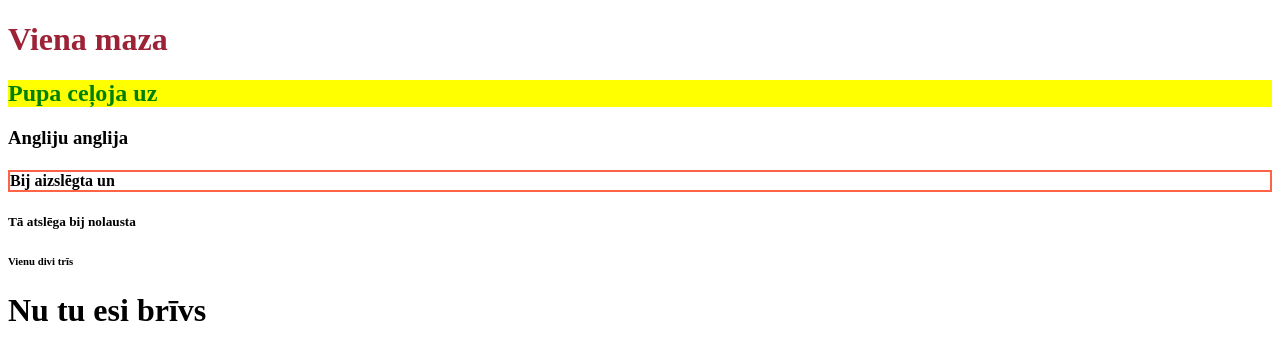
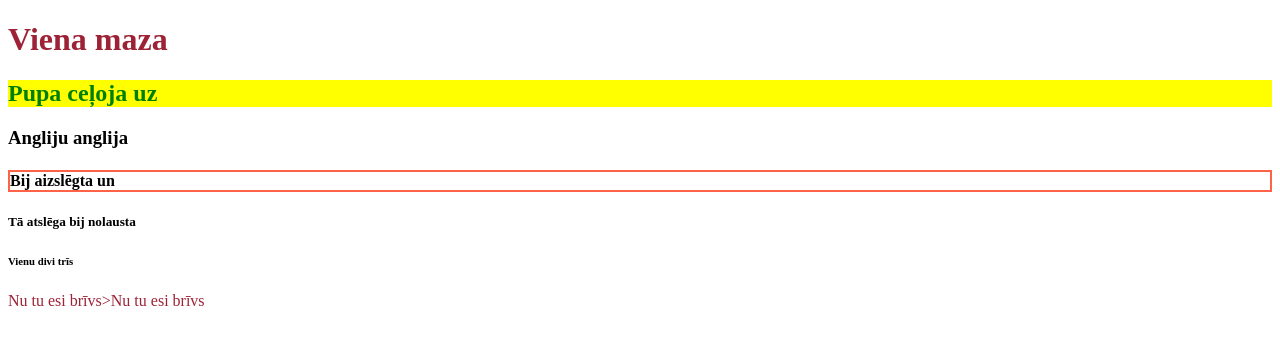
Before and after one commit to janisdatorium/w2bpage_style, a plain HTML site: page index.html in a window 1280 px wide. Drawn offline with Linux system fonts and the light colour scheme.

Commit message:
Update index.html

```diff
--- a/index.html
+++ b/index.html
@@ -12,7 +12,7 @@
 <h4 style="border:2px solid Tomato;">Bij aizslēgta un</h4>
 <h5>Tā atslēga bij nolausta</h5>
 <h6>Vienu divi trīs</h6>
-<h1>Nu tu esi brīvs</h1>
+<h1<h1 style="color:#9D2235">Nu tu esi brīvs</h1>>Nu tu esi brīvs</h1>
 
 </body>
 </html>
```
